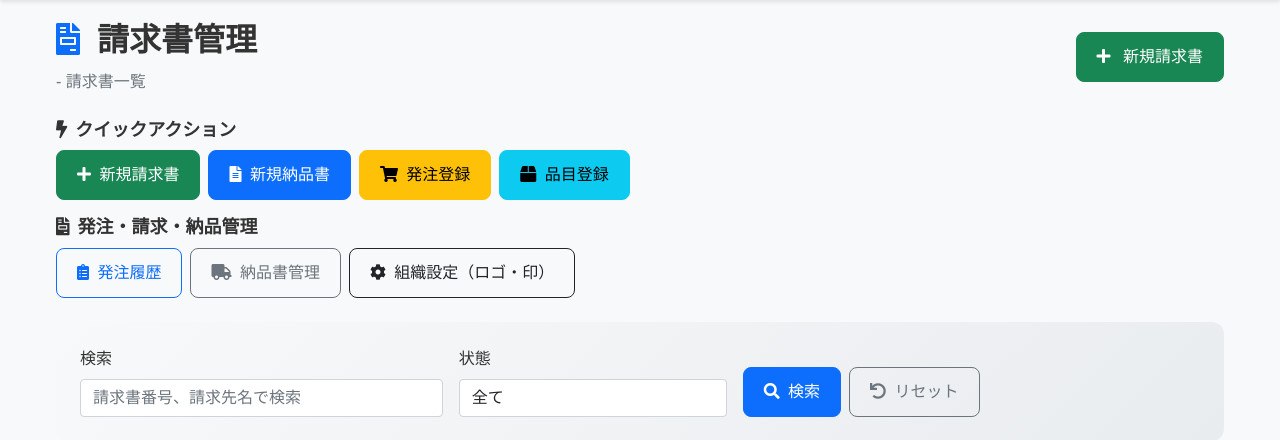
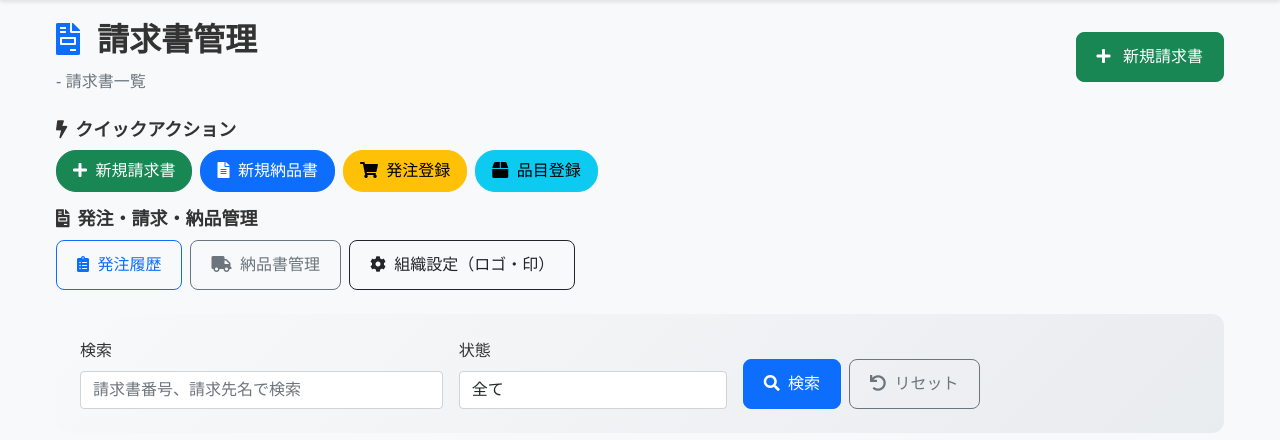
Before and after one commit to betweentabin/wakakusa-shift, a Django app: template templates/shift_management/invoice_list.html in a window 1280 px wide. Shown: the part 66-506 px from the top of the page. Run offline with Django 5.2, Linux system fonts and the light colour scheme; the template is opened without the code that fills it, so the values that code supplies are empty.

Commit message:
Apply rounded button style to all quick action buttons
クイックアクションボタンに丸いスタイルを統一適用
- 全ページに .btn-action クラススタイルを追加 (border-radius: 20px)
- 請求書一覧、納品書一覧、発注一覧、品目一覧ページ
- 在庫ダッシュボードと同じ統一感のあるボタンデザイン

🤖 Generated with [Claude Code](https://claude.com/claude-code)

Co-Authored-By: Claude <noreply@anthropic.com>

```diff
--- a/templates/shift_management/invoice_list.html
+++ b/templates/shift_management/invoice_list.html
@@ -57,6 +57,12 @@
     padding: 1.5rem;
     margin-bottom: 2rem;
 }
+
+.btn-action {
+    border-radius: 20px;
+    padding: 0.5rem 1rem;
+    font-weight: 500;
+}
 </style>
 {% endblock %}
 
@@ -90,19 +96,19 @@
         <div class="col-12">
             <h5 class="mb-2"><i class="fas fa-bolt me-2"></i>クイックアクション</h5>
             <div class="d-flex gap-2 flex-wrap">
-                <a href="{% url 'shift_management:invoice_create' %}" class="btn btn-success">
+                <a href="{% url 'shift_management:invoice_create' %}" class="btn btn-success btn-action">
                     <i class="fas fa-plus me-1"></i>
                     新規請求書
                 </a>
-                <a href="{% url 'shift_management:delivery_note_create' %}" class="btn btn-primary">
+                <a href="{% url 'shift_management:delivery_note_create' %}" class="btn btn-primary btn-action">
                     <i class="fas fa-file-alt me-1"></i>
                     新規納品書
                 </a>
-                <a href="{% url 'shift_management:order_create' %}" class="btn btn-warning">
+                <a href="{% url 'shift_management:order_create' %}" class="btn btn-warning btn-action">
                     <i class="fas fa-shopping-cart me-1"></i>
                     発注登録
                 </a>
-                <a href="{% url 'shift_management:item_create' %}" class="btn btn-info">
+                <a href="{% url 'shift_management:item_create' %}" class="btn btn-info btn-action">
                     <i class="fas fa-box me-1"></i>
                     品目登録
                 </a>
```
Also changed, not shown: templates/shift_management/delivery_note_list.html (+10 -4 lines), templates/shift_management/item_list.html (+6 -6 lines), templates/shift_management/order_list.html (+10 -4 lines).
